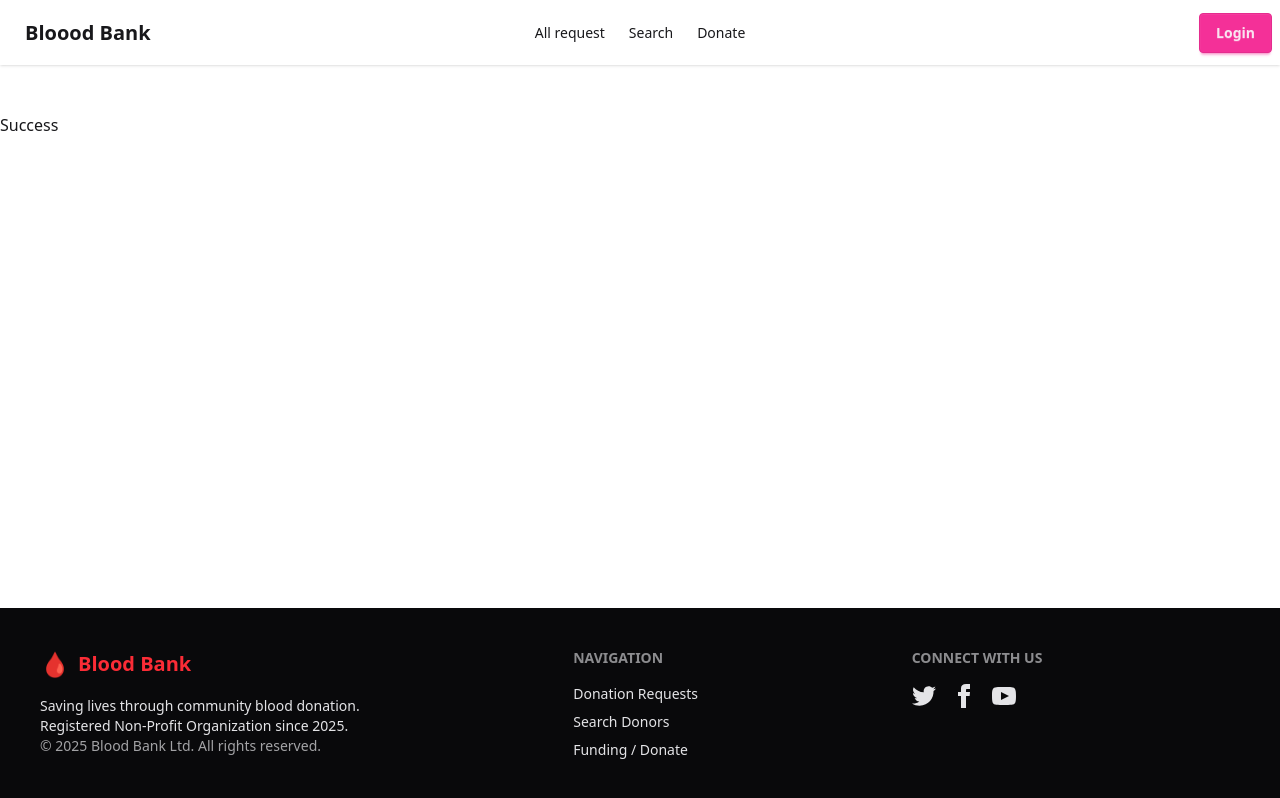
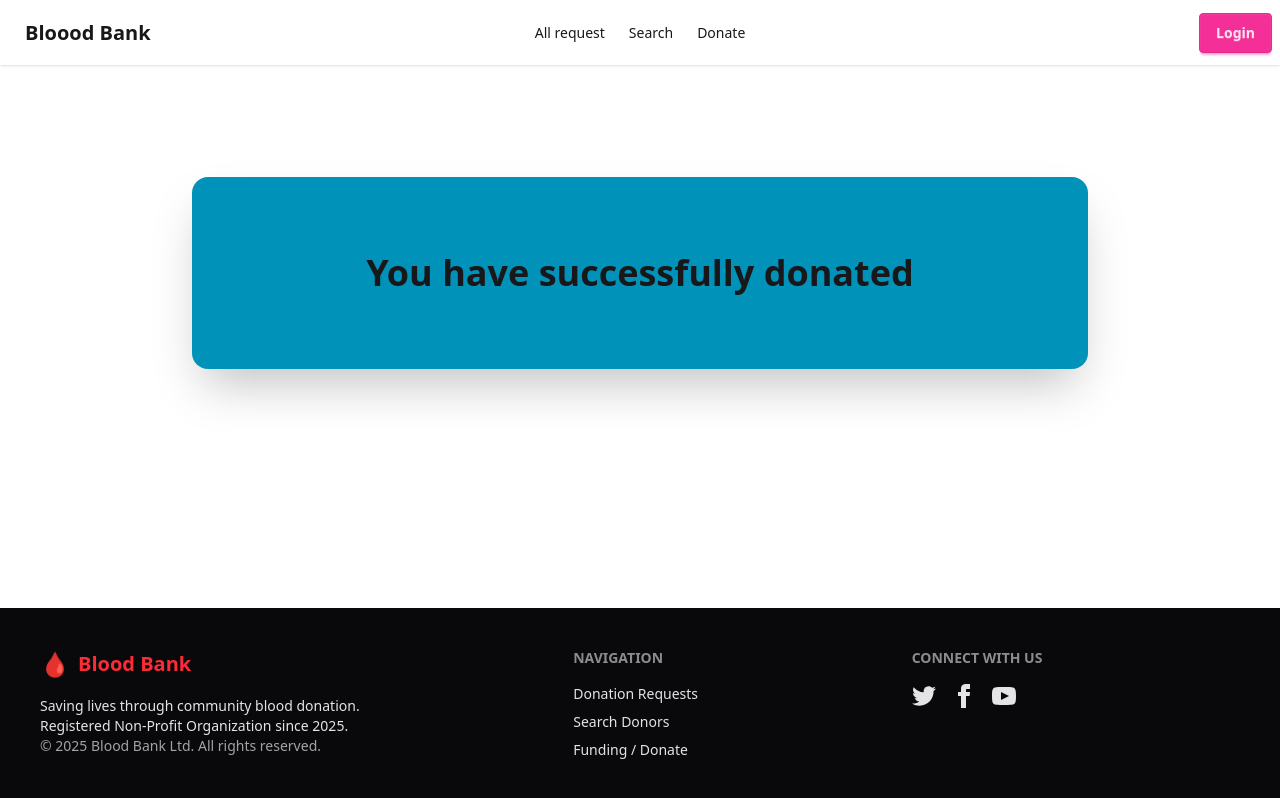
Before and after one commit to samiul-ahm/blood-frontend, a React (Vite) app: page /payment-success in a window 1280 px wide. Built offline with nearby package versions, Linux system fonts and the light colour scheme; no server answers.

Commit message:
added success page

```diff
--- a/src/Pages/PaymentSuccess/PaymentSuccess.jsx
+++ b/src/Pages/PaymentSuccess/PaymentSuccess.jsx
@@ -16,8 +16,8 @@ const PaymentSuccess = () => {
     },[axiosInstance, sessionId])
 
     return (
-        <div>
-            Success
+        <div className='max-w-4xl h-48 rounded-2xl shadow-2xl flex items-center justify-center mx-auto my-16 bg-cyan-600'>
+            <h2 className='text-4xl font-bold'>You have successfully donated</h2>
         </div>
     );
 };
```
Also changed, not shown: 1 other file (tests, documents, lock files or other folders).
